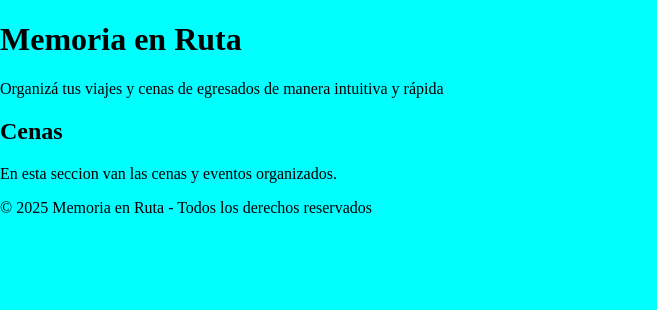
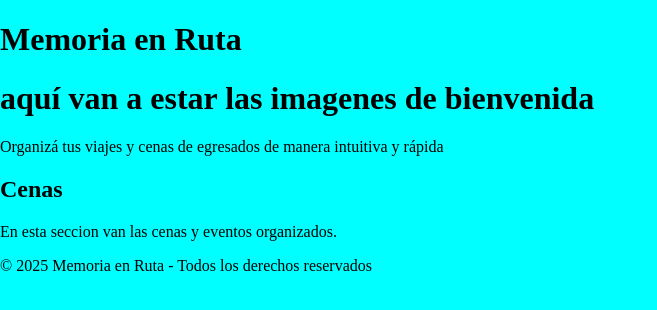
Before and after one commit to Fabricio3434/Proyecto-final-GT-Memoria-en-Ruta-, a React (Vite) app in the folder Memoria-en-Ruta/: page / in a window 1280 px wide. Shown: the top 310 px of the page, without its empty margins (0-657 px from the left). Built offline with nearby package versions, Linux system fonts and the light colour scheme.

Commit message:
cree la rama bienvenida

```diff
--- a/Memoria-en-Ruta/src/App.jsx
+++ b/Memoria-en-Ruta/src/App.jsx
@@ -1,5 +1,6 @@
 import React from 'react'
 import './App.css'
+import { Carrusel } from './carrusel de img/carrusel'
 
 function App() {
   return (
@@ -7,6 +8,7 @@ function App() {
       {/* Seccion de bienvenida */}
       <header className='bienvenida'>
         <h1>Memoria en Ruta</h1>
+        <Carrusel/>
         <p>Organizá tus viajes y cenas de egresados de manera intuitiva y rápida</p>
       </header>
       {/* Seccion de viajes */}
--- /dev/null
+++ b/Memoria-en-Ruta/src/carrusel de img/carrusel.jsx
@@ -0,0 +1,6 @@
+export function Carrusel(){
+    return(
+    <>
+    <h1> aquí van a estar las imagenes de bienvenida </h1>
+    </>)
+}
```
